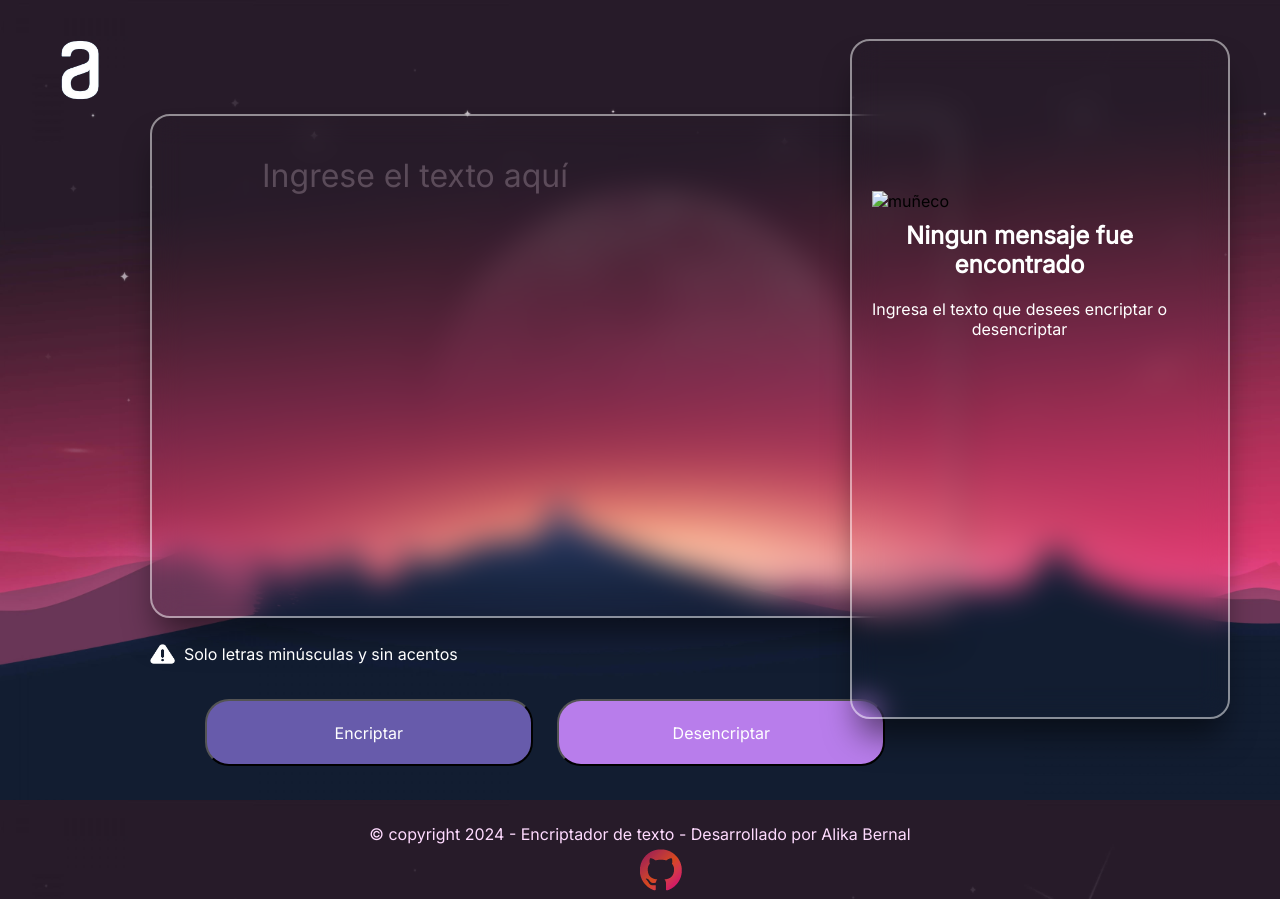
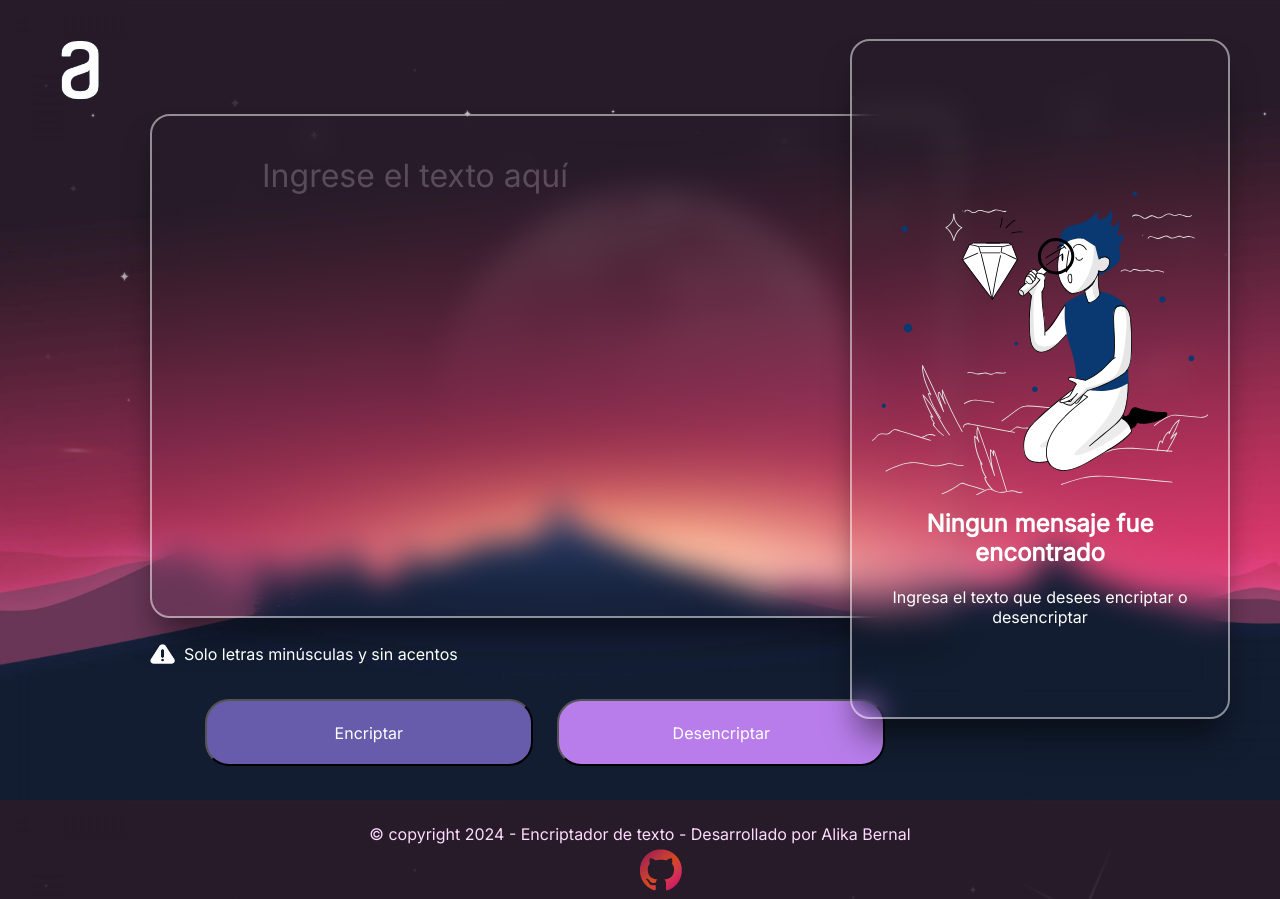
Before and after one commit to Alikeiruuul/Encriptadordetextouno, a plain HTML site: page index.html in a window 1280 px wide. Drawn offline with Linux system fonts and the light colour scheme.

Commit message:
Update index.html

```diff
--- a/index.html
+++ b/index.html
@@ -34,7 +34,7 @@
 	<!-- Parte 2 -->
 			<section class="tarjeta">
 				<div class="tarjeta-contenedor">
-					<img src="img/Muñeco.svg" alt="muñeco" >
+					<img src="img/muneco.svg" alt="muñeco" >
 					<p class="texto-uno"> Ningun mensaje fue <br> encontrado</p>
 					<p class="texto-dos">Ingresa el texto que desees encriptar o <br> desencriptar</p>
 				</div>
```
